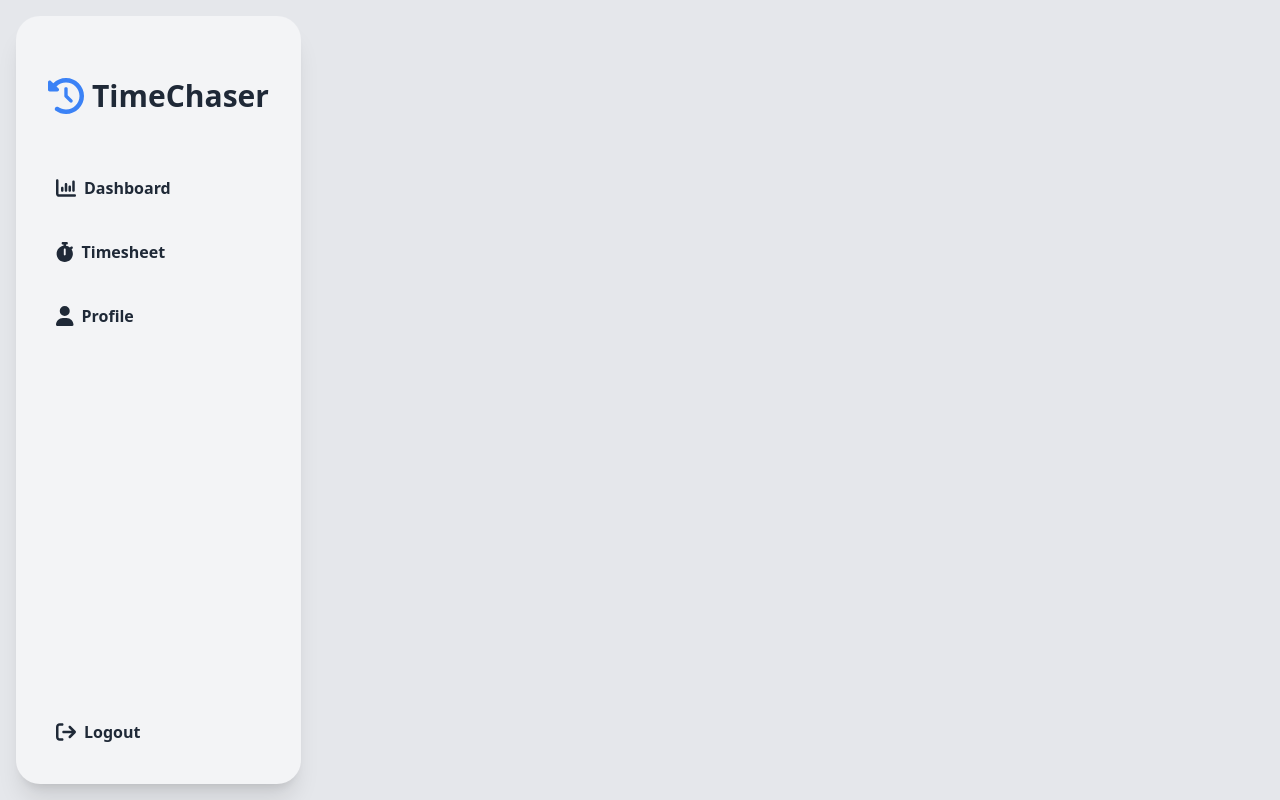
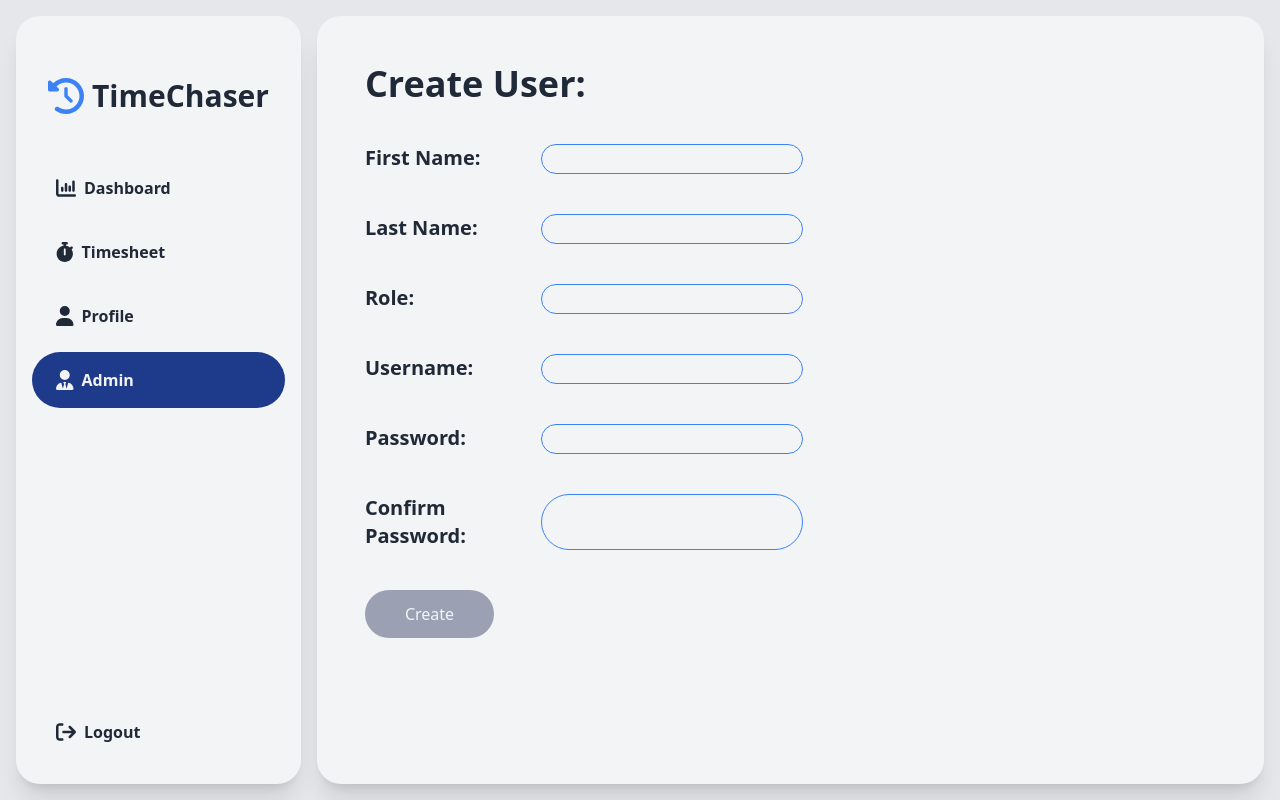
Before and after one commit to jussaw/timechaser, a React (Vite) app in the folder frontend/: page /admin in a window 1280 px wide. Built offline with nearby package versions, Linux system fonts and the light colour scheme.

Commit message:
Create Admin page with labels and inputs

```diff
--- a/frontend/src/App.jsx
+++ b/frontend/src/App.jsx
@@ -5,8 +5,9 @@ import Dashboard from "./pages/Dashboard";
 import Sandbox from "./pages/Sandbox";
 import Timesheet from "./pages/Timesheet";
 import Login from "./pages/Login";
+import Profile from "./pages/Profile";
+import Admin from "./pages/Admin";
 import "./styles/UniversalComponent.css";
-import Profile from "./pages/Profile";
 
 export default function App() {
   return (
@@ -19,6 +20,7 @@ export default function App() {
             <Route path="/dashboard" element={<Dashboard />} />
             <Route path="/timesheet" element={<Timesheet />} />
             <Route path="/profile" element={<Profile />} />
+            <Route path="/admin" element={<Admin />} />
             {/* TODO: Delete Later. Only for Sandboxing */}
             <Route path="/sandbox" element={<Sandbox />} />
           </Routes>
--- a/frontend/src/components/SideBar.jsx
+++ b/frontend/src/components/SideBar.jsx
@@ -6,6 +6,7 @@ import {
   faStopwatch,
   faUser,
   faArrowRightFromBracket,
+  faUserTie,
 } from "@fortawesome/free-solid-svg-icons";
 import { Link, useLocation } from "react-router-dom";
 import "../styles/UniversalComponent.css";
@@ -17,6 +18,7 @@ export default function SideBar({ className }) {
   const renderDarkDashboard = location.pathname === "/dashboard";
   const renderDarkTimesheet = location.pathname === "/timesheet";
   const renderDarkProfile = location.pathname === "/profile";
+  const renderDarkAdmin = location.pathname === "/admin";
 
   return renderSidebar ? (
     <div
@@ -60,6 +62,13 @@ export default function SideBar({ className }) {
           <FontAwesomeIcon className="text-xl" icon={faUser} />
           <div className="sidebar-button-icon"> Profile</div>
         </Link>
+        <Link
+          className={renderDarkAdmin ? "sidebar-button-dark" : "sidebar-button"}
+          to="/admin"
+        >
+          <FontAwesomeIcon className="text-xl" icon={faUserTie} />
+          <div className="sidebar-button-icon"> Admin</div>
+        </Link>
       </div>
       {/* TODO: Add Logout Logic */}
       <Link className="sidebar-button" to="/">
--- /dev/null
+++ b/frontend/src/pages/Admin.jsx
@@ -0,0 +1,156 @@
+import React, { useState, useEffect } from "react";
+import "../styles/Admin.css";
+
+export default function Admin() {
+  const [formValues, setFormValues] = useState({
+    firstName: "",
+    lastName: "",
+    username: "",
+    password: "",
+    confirmPassword: "",
+    role: "",
+  });
+  const [isFormFieldsValid, setIsFormFieldsValid] = useState({
+    firstName: false,
+    lastName: false,
+    username: false,
+    password: false,
+    confirmPassword: false,
+    role: false,
+  });
+  const [formErrors, setFormErrors] = useState({
+    firstName: "",
+    lastName: "",
+    username: "",
+    password: "",
+    confirmPassword: "",
+    role: "",
+  });
+  const [isFormValid, setIsFormValid] = useState(false);
+
+  useEffect(() => {
+    // Set each individual field validity to true
+    // TODO: Update qualifiers for username, password, and confirmPassword
+    setIsFormFieldsValid({
+      firstName: formValues["firstName"].trim() !== "",
+      lastName: formValues["lastName"].trim() !== "",
+      username: formValues["username"].trim() !== "",
+      password: formValues["password"].trim() !== "",
+      confirmPassword: formValues["confirmPassword"].trim() !== "",
+      role: formValues["role"].trim() !== "",
+    });
+  }, [formValues]);
+
+  useEffect(() => {
+    let valid = true;
+    for (let key in isFormFieldsValid) {
+      if (!isFormFieldsValid[key]) {
+        valid = false;
+        break;
+      }
+    }
+    setIsFormValid(valid);
+    // TODO: Set errors for unqualified fields
+  }, [isFormFieldsValid]);
+
+  const handleChange = (e) => {
+    const { name, value } = e.target;
+    setFormValues({
+      ...formValues,
+      [name]: value,
+    });
+  };
+
+  return (
+    <div className="full-page-component flex flex-grow flex-col justify-start space-y-10 p-12">
+      <h1 className="text-4xl font-bold">Create User: </h1>
+      <form className="flex flex-grow flex-col justify-start space-y-10">
+        <div className="flex flex-col space-y-10">
+          <div className="admin-input-label-box">
+            <label className="admin-label-box" htmlFor="">
+              First Name:
+            </label>
+            <input
+              className="admin-input-box"
+              type="text"
+              name="firstName"
+              value={formValues.firstName}
+              onChange={handleChange}
+            />
+          </div>
+          <div className="admin-input-label-box">
+            <label className="admin-label-box" htmlFor="">
+              Last Name:
+            </label>
+            <input
+              className="admin-input-box"
+              type="text"
+              name="lastName"
+              value={formValues.lastName}
+              onChange={handleChange}
+            />
+          </div>
+          <div className="admin-input-label-box">
+            <label className="admin-label-box" htmlFor="">
+              Role:
+            </label>
+            <input
+              className="admin-input-box"
+              type="text"
+              name="role"
+              value={formValues.role}
+              onChange={handleChange}
+            />
+          </div>
+          <div className="admin-input-label-box">
+            <label className="admin-label-box" htmlFor="">
+              Username:
+            </label>
+            <input
+              className="admin-input-box"
+              type="text"
+              name="username"
+              value={formValues.username}
+              onChange={handleChange}
+            />
+          </div>
+          <div className="admin-input-label-box">
+            <label className="admin-label-box" htmlFor="">
+              Password:
+            </label>
+            <input
+              className="admin-input-box"
+              type="password"
+              name="password"
+              value={formValues.password}
+              onChange={handleChange}
+            />
+          </div>
+          <div className="admin-input-label-box">
+            <label className="admin-label-box" htmlFor="">
+              Confirm Password:
+            </label>
+            <input
+              className="admin-input-box"
+              type="password"
+              name="confirmPassword"
+              value={formValues.confirmPassword}
+              onChange={handleChange}
+            />
+          </div>
+        </div>
+        <button
+          className={`w-fit rounded-full p-3 px-10 text-custom-white ${
+            isFormValid
+              ? "bg-custom-blue hover:bg-custom-blue-dark"
+              : "bg-custom-disable"
+          }`}
+          disabled={!isFormValid}
+        >
+          Create
+        </button>
+      </form>
+      {/* TODO: Display error from API */}
+    </div>
+  );
+}
--- /dev/null
+++ b/frontend/src/styles/Admin.css
@@ -0,0 +1,11 @@
+.admin-input-label-box {
+  @apply flex flex-row;
+}
+
+.admin-input-box {
+  @apply rounded-full border border-custom-blue bg-custom-white text-lg;
+}
+
+.admin-label-box {
+  @apply flex w-44 text-xl font-semibold;
+}
```
